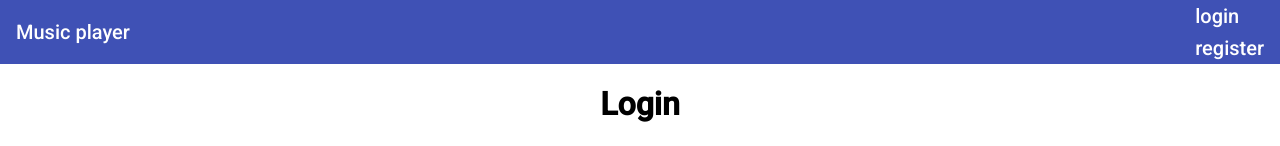
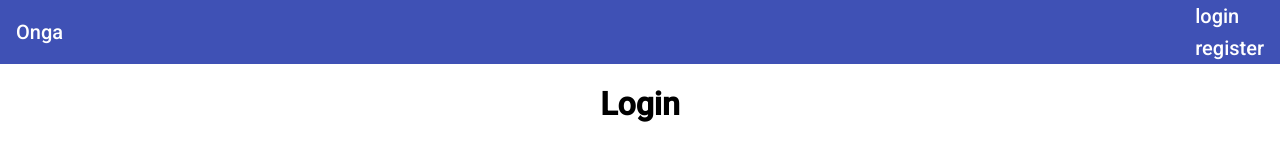
Before and after one commit to ArktinenKarpalo/onga, an Angular app in the folder front/: page /login in a window 1280 px wide. Shown: the top 146 px of the page. Built offline with nearby package versions, Linux system fonts and the light colour scheme.

Commit message:
Update site title

```diff
--- a/front/src/app/components/top-bar/top-bar.component.html
+++ b/front/src/app/components/top-bar/top-bar.component.html
@@ -1,5 +1,5 @@
 <mat-toolbar color=primary id="top-toolbar">
-	<span id="top-bar-title" routerLink="" (click)="this.search.search('')">Music player</span>
+	<span id="top-bar-title" routerLink="" (click)="this.search.search('')">Onga</span>
 	<mat-form-field appearance=fill id="search" *ngIf="Cookies.get('session') != undefined">
 		<mat-label>Search</mat-label>
 		<mat-icon matPrefix>search</mat-icon>
```
